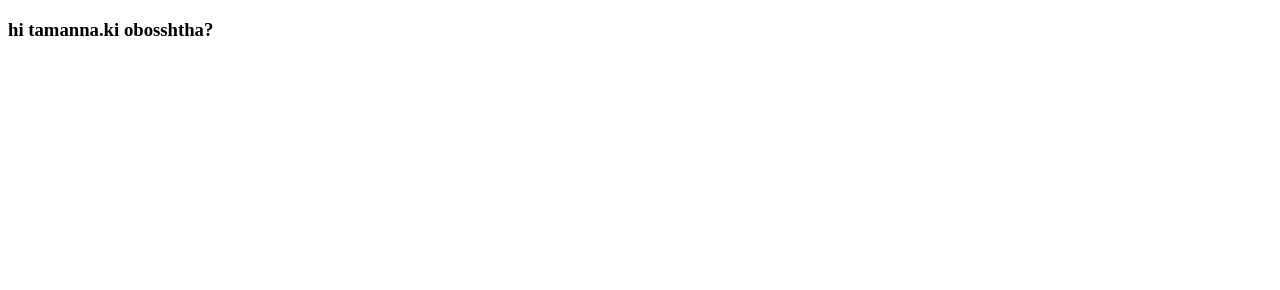
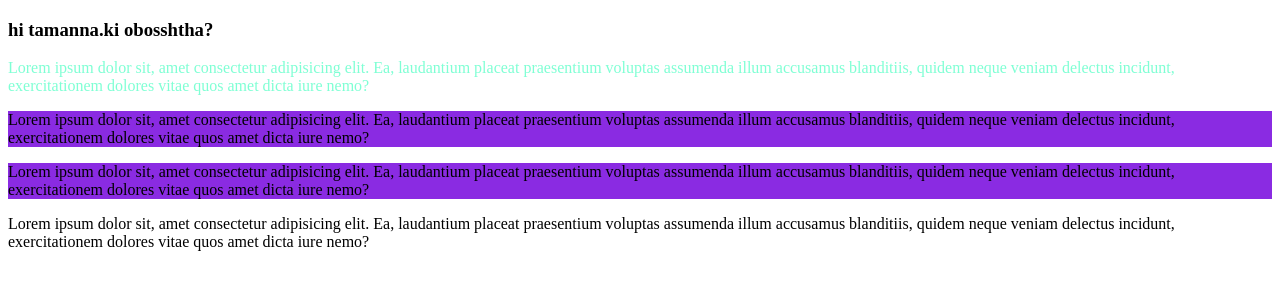
Before and after one commit to ttabassum1234/2nd, a plain HTML site: page index.html in a window 1280 px wide. Drawn offline with Linux system fonts and the light colour scheme.

Commit message:
added 2nd part

```diff
--- a/index.html
+++ b/index.html
@@ -4,10 +4,27 @@
     <meta charset="UTF-8">
     <meta name="viewport" content="width=device-width, initial-scale=1.0">
     <title>tamu mad</title>
+    <link rel="stylesheet" href="style.css">
 </head>
 <body>
     <h3>
         hi tamanna.ki obosshtha?
     </h3>
+    <p id="kijani">Lorem ipsum dolor sit, amet consectetur adipisicing elit. Ea,
+     laudantium placeat praesentium voluptas assumenda illum accusamus blanditiis,
+     quidem neque veniam delectus incidunt,
+     exercitationem dolores vitae quos amet dicta iure nemo?</p>
+    <p class="hobena">Lorem ipsum dolor sit, amet consectetur adipisicing elit. Ea,
+     laudantium placeat praesentium voluptas assumenda illum accusamus blanditiis,
+     quidem neque veniam delectus incidunt,
+     exercitationem dolores vitae quos amet dicta iure nemo?</p>
+    <p class="hobena">Lorem ipsum dolor sit, amet consectetur adipisicing elit. Ea,
+     laudantium placeat praesentium voluptas assumenda illum accusamus blanditiis,
+     quidem neque veniam delectus incidunt,
+     exercitationem dolores vitae quos amet dicta iure nemo?</p>
+    <p>Lorem ipsum dolor sit, amet consectetur adipisicing elit. Ea,
+     laudantium placeat praesentium voluptas assumenda illum accusamus blanditiis,
+     quidem neque veniam delectus incidunt,
+     exercitationem dolores vitae quos amet dicta iure nemo?</p>
 </body>
 </html>
--- /dev/null
+++ b/style.css
@@ -0,0 +1,6 @@
+#kijani{
+    color: aquamarine;
+}
+.hobena{
+    background-color: blueviolet;
+}
```
